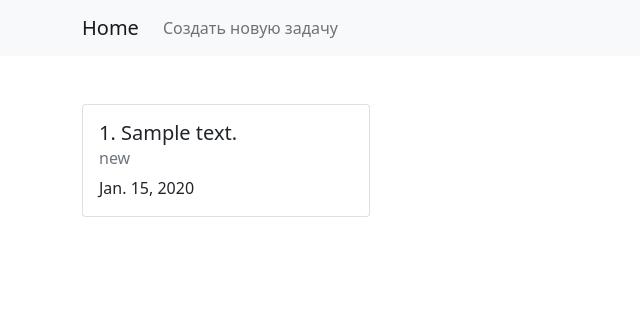
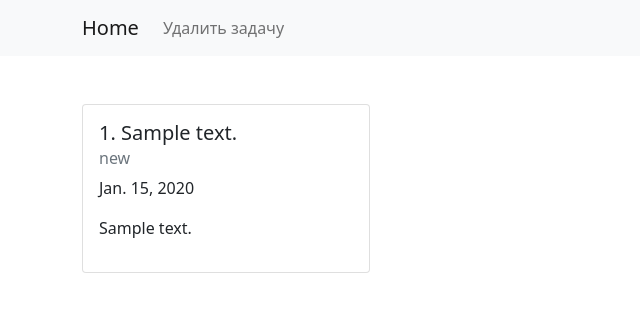
Before and after one commit to subanbekovt/HM45, a Django app: page /task/1/ in a window 1280 px wide. Shown: the top 312 px of the page, without its empty margins (0-640 px from the left). Run offline with Django 4.2, Linux system fonts and the light colour scheme; tables that the repository leaves empty hold one stand-in row (values such as "Sample post").

Commit message:
Новое поле details добавлен в детальном просмотре страницы, в создание новой задачи оно так же добавлено

```diff
--- a/To_Do_list/templates/index.html
+++ b/To_Do_list/templates/index.html
@@ -1,5 +1,5 @@
 {% extends 'temp.html' %}
-{% block title %}Create new task{% endblock %}
+{% block title %}Main page{% endblock %}
 {% block body %}
     <div class="row">
         <div class="col">
--- a/To_Do_list/templates/new.html
+++ b/To_Do_list/templates/new.html
@@ -26,6 +26,10 @@
                 <span class="input-group-text" id="inputGroup-sizing-default">Дата выполнения</span>
                 <input type="text"  name="due_date">
             </div>
+            <div class="input-group mb-3">
+                <span class="input-group-text" id="inputGroup-sizing-default">Детали задачи</span>
+                <input type="text" class="form-control" name="details" aria-label="Sizing example input" aria-describedby="inputGroup-sizing-default" required>
+            </div>
             <div class="d-flex flex-row">
                 <input type="submit" class="btn btn-primary ms-3"/>
             </div>
--- a/To_Do_list/templates/one_entry.html
+++ b/To_Do_list/templates/one_entry.html
@@ -1,5 +1,10 @@
 {% extends 'temp.html' %}
 {% block title %}Task {{ task.pk }}{% endblock %}
+{% block nav %}
+    <li class="nav-item">
+        <a class="nav-link" href="{% url 'add_view' %}">Удалить задачу</a>
+    </li>
+{% endblock %}
 {% block body %}
     <div class="col mt-5">
         <div class="card h-100" style="width: 18rem;">
@@ -7,6 +12,7 @@
                 <h5 class="card-title">{{ task.pk }}. {{ task.description }}</h5>
                 <h6 class="card-subtitle mb-2 text-muted">{{ task.status }}</h6>
                 <p class="card-text">{{ task.due_date }}</p>
+                <p>{{ task.details }}</p>
             </div>
         </div>
     </div>
--- a/To_Do_list/views.py
+++ b/To_Do_list/views.py
@@ -17,9 +17,10 @@ def add_view(request):
         description = request.POST.get('description')
         status = request.POST.get('status')
         due_date = request.POST.get('due_date')
+        details = request.POST.get('details')
         if due_date == '':
             due_date = None
-        entry = ToDoList.objects.create(description=description, status=status, due_date=due_date)
+        entry = ToDoList.objects.create(description=description, status=status, due_date=due_date, details=details)
         return redirect('task_view', pk=entry.pk)
 
 
```
